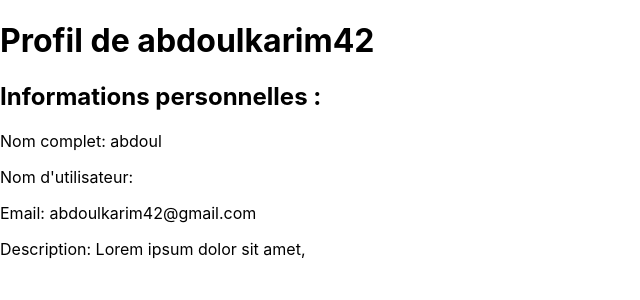
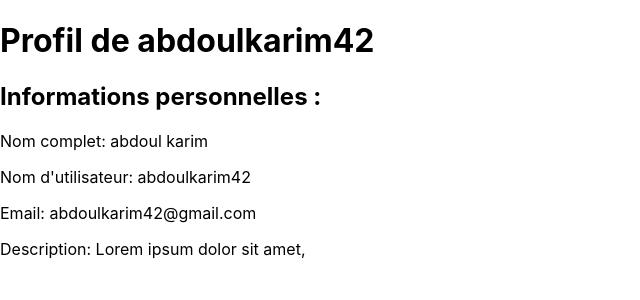
Before and after one commit to abdoulkarim22/training-react, a React (Create React App) app: page / in a window 1280 px wide. Shown: the top 300 px of the page, without its empty margins (0-640 px from the left). Built offline with nearby package versions, Linux system fonts and the light colour scheme.

Commit message:
je utuliser function component

```diff
--- a/src/pages/ProfilePage.jsx
+++ b/src/pages/ProfilePage.jsx
@@ -1,34 +1,27 @@
 import React from 'react';
 
-class ProfilePage extends React.Component {
-  constructor(props) {
-    super(props);
-    this.state = {
+function ProfilePage() {
+
+  const profileData = {
     firstName: 'abdoul',
     lastName: 'karim',
     username: 'abdoulkarim42',
     email: 'abdoulkarim42@gmail.com',
     bio: 'Lorem ipsum dolor sit amet,',
   };
-  }
-
-  render() {
-
 
   return (
     <div className="profile-page">
-        <h1>Profil de {this.state.username}</h1>
+      <h1>Profil de {profileData.username}</h1>
       <div>
         <h2>Informations personnelles :</h2>
-          <p>Nom complet: {this.state.firstName} {this.state.Doe}</p>
-          <p>Nom d'utilisateur: {this.state.johndoe123}</p>
-          <p>Email: {this.state.email}</p>
-          <p>Description: {this.state.bio}</p>
+        <p>Nom complet: {profileData.firstName} {profileData.lastName}</p>
+        <p>Nom d'utilisateur: {profileData.username}</p>
+        <p>Email: {profileData.email}</p>
+        <p>Description: {profileData.bio}</p>
       </div>
-
     </div>
   );
 }
-}
 
 export default ProfilePage;
```
Lines whose indentation alone changed are shown as unchanged.
